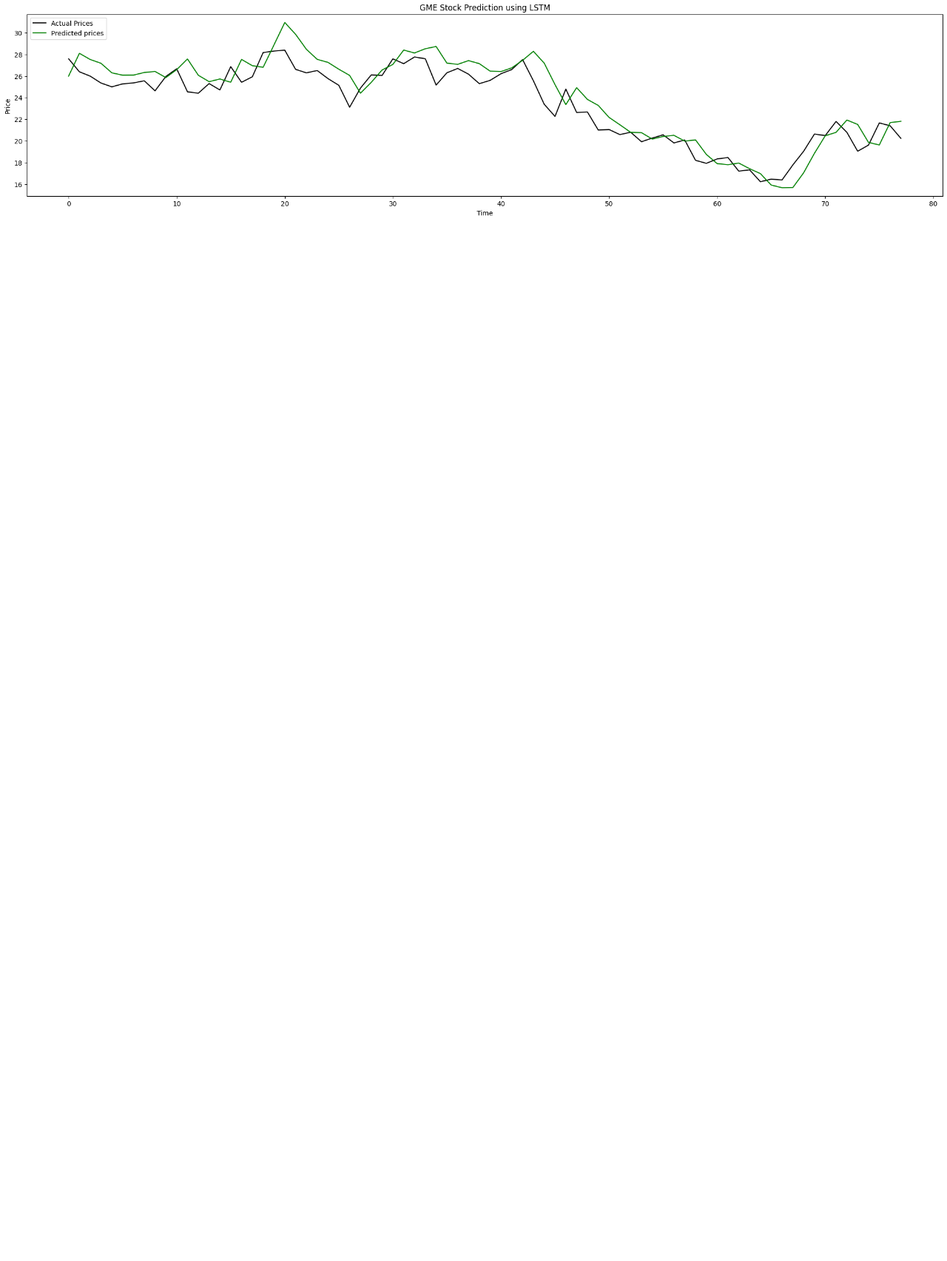
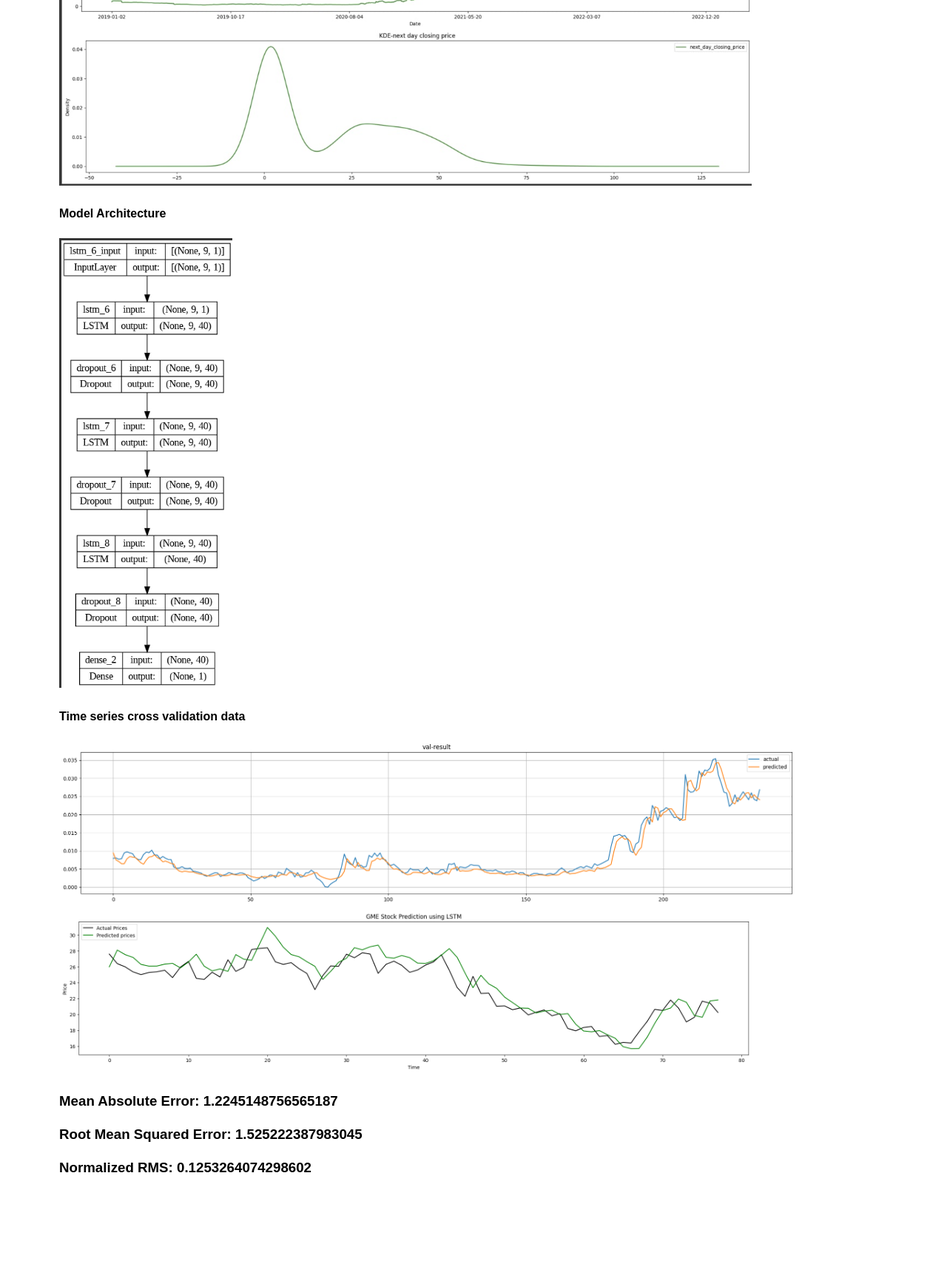
Before and after one commit to thomastan99/IS4228, a Flask app: page / in a window 1280 px wide. Shown: the part 1073-2778 px from the top of the page at 74% size. Before the commit the page ends 1365 px from the top, so only its background shows below. Run offline with Flask 3, Linux system fonts and the light colour scheme.

Commit message:
added new pics

```diff
--- a/templates/index.html
+++ b/templates/index.html
@@ -251,9 +251,24 @@
 	<label for="stock_symbol">Enter Stock Symbol:</label>
 	<input type="text" id="stock_symbol" name="stock_symbol">
 </form>
+<div style="margin: 0 auto; width: fit-content; padding-top: 50px; padding-right: 30px; padding-bottom: 50px; padding-left: 80px;">
+	<h4>Distribution of next_day_closing_price data</h4>
+	<img src="{{url_for('static', filename = '1.jpeg')}}" alt="" width="80%">
+	<br>
+	<h4>Model Architecture</h4>
+	<img src="{{url_for('static', filename = '2.jpeg')}}" alt="" width="20%">
+	<h4>Time series cross validation data</h4>
+	<img src="{{url_for('static', filename = 'output.png')}}" alt="" width="85%">
+	<img src="{{url_for('static', filename = 'LSTM.png')}}" alt="" width="80%">
+	<h3>Mean Absolute Error: 1.2245148756565187</h3>
+<h3>Root Mean Squared Error: 1.525222387983045</h3>
+<h3>Normalized RMS: 0.1253264074298602</h3>
+  </div>
 
-<img src="{{url_for('static', filename = 'output.png')}}" alt="" width="100%"  >
-<img src="{{url_for('static', filename = 'LSTM.png')}}" alt="" width="100%">
+
+
+<!-- <h3>Mean Absolute Percentage Error 19.102688072166583</h3> -->
+
 <br>
 <br>
 </body>
```
Also changed, not shown: static/1.jpeg (added), static/2.jpeg (added), static/4.jpeg (added), 1 other file.
